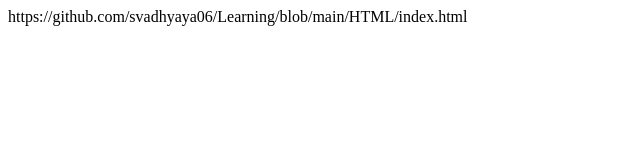
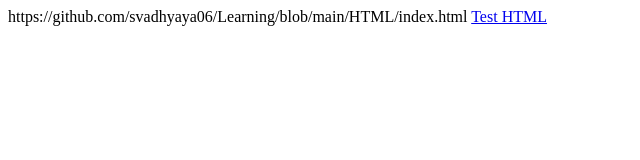
Before and after one commit to svadhyaya06/mywebsite, a plain HTML site: page index.html in a window 1280 px wide. Shown: the whole page, without its empty margins (0-640 px from the left). Drawn offline with Linux system fonts and the light colour scheme.

Commit message:
Update index.html

```diff
--- a/index.html
+++ b/index.html
@@ -1 +1,2 @@
 https://github.com/svadhyaya06/Learning/blob/main/HTML/index.html
+<a href="https://github.com/svadhyaya06/mywebsite/blob/main/testhtml.html">Test HTML</a>
```
